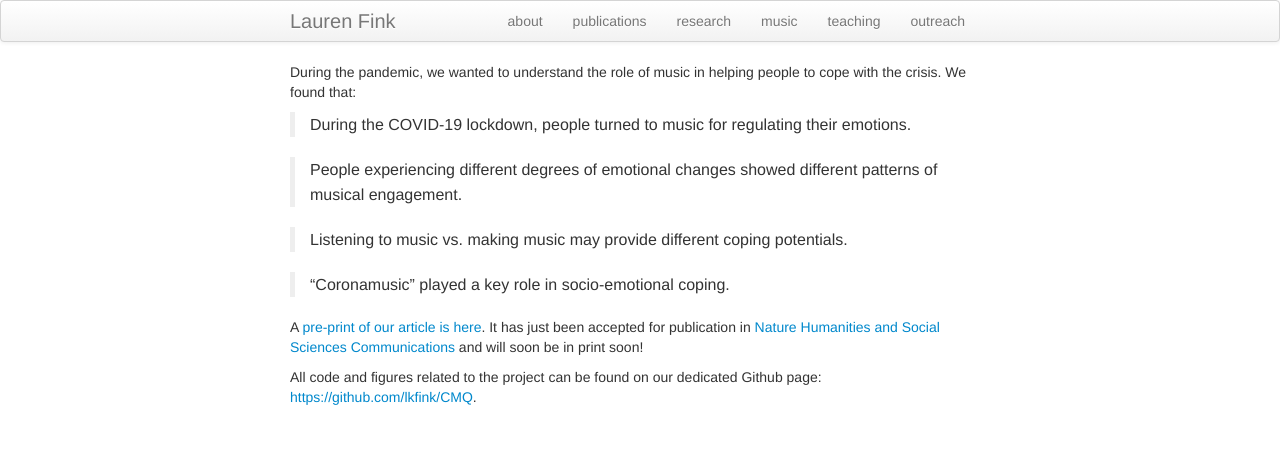
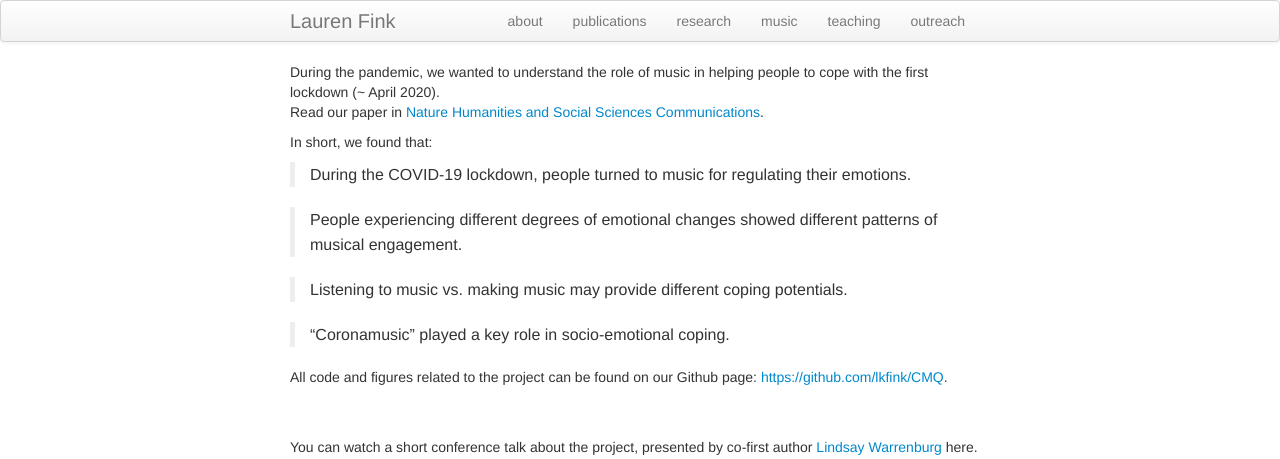
Before and after one commit to lkfink/lkfink.github.io, a Jekyll site: the page built from pages/publpics/CMQ.md, in a window 1280 px wide. Shown: the top 459 px of the page. Built offline with Jekyll 4.4.1, drawn with Linux system fonts in a browser that asks for light colours.

Commit message:
add final paper

```diff
--- a/pages/publpics/CMQ.md
+++ b/pages/publpics/CMQ.md
@@ -3,7 +3,11 @@
 title: CMQ info
 ---
 
-During the pandemic, we wanted to understand the role of music in helping people to cope with the crisis. We found that:
+During the pandemic, we wanted to understand the role of music in helping people to cope with the first lockdown (~ April 2020).
+Read our paper in [Nature Humanities and Social Sciences Communications](https://doi.org/10.1057/s41599-021-00858-y.){:target="_blank"}.
+
+
+In short, we found that:
 
 > During the COVID-19 lockdown, people turned to music for regulating their emotions.
 
@@ -14,10 +18,7 @@
 > "Coronamusic" played a key role in socio-emotional coping.
 
 
-A [pre-print of our article is here](https://psyarxiv.com/7mg2v/){:target="_blank"}.
-It has just been accepted for publication in [Nature Humanities and Social Sciences Communications](https://www.nature.com/palcomms/){:target="_blank"} and will soon be in print soon!
-
-All code and figures related to the project can be found on our dedicated Github page: [https://github.com/lkfink/CMQ](https://github.com/lkfink/CMQ){:target="_blank"}.
+All code and figures related to the project can be found on our Github page: [https://github.com/lkfink/CMQ](https://github.com/lkfink/CMQ){:target="_blank"}.
 
 <br>
 <br>
@@ -29,6 +30,7 @@
 <br>
 You can learn more about an international research network related to music and COVID [here](https://www.aesthetics.mpg.de/en/research/department-of-music/musicovid-an-international-research-network.html){:target="_blank"}
 
+
 ### Press related to the project will appear below:
 > Forbes: [Coronamusic gives people a sense of belonging](https://www.forbes.com/sites/evaamsen/2021/02/27/coronamusic-gives-people-a-sense-of-belonging-according-to-research/){:target="_blank"}.
 
```
